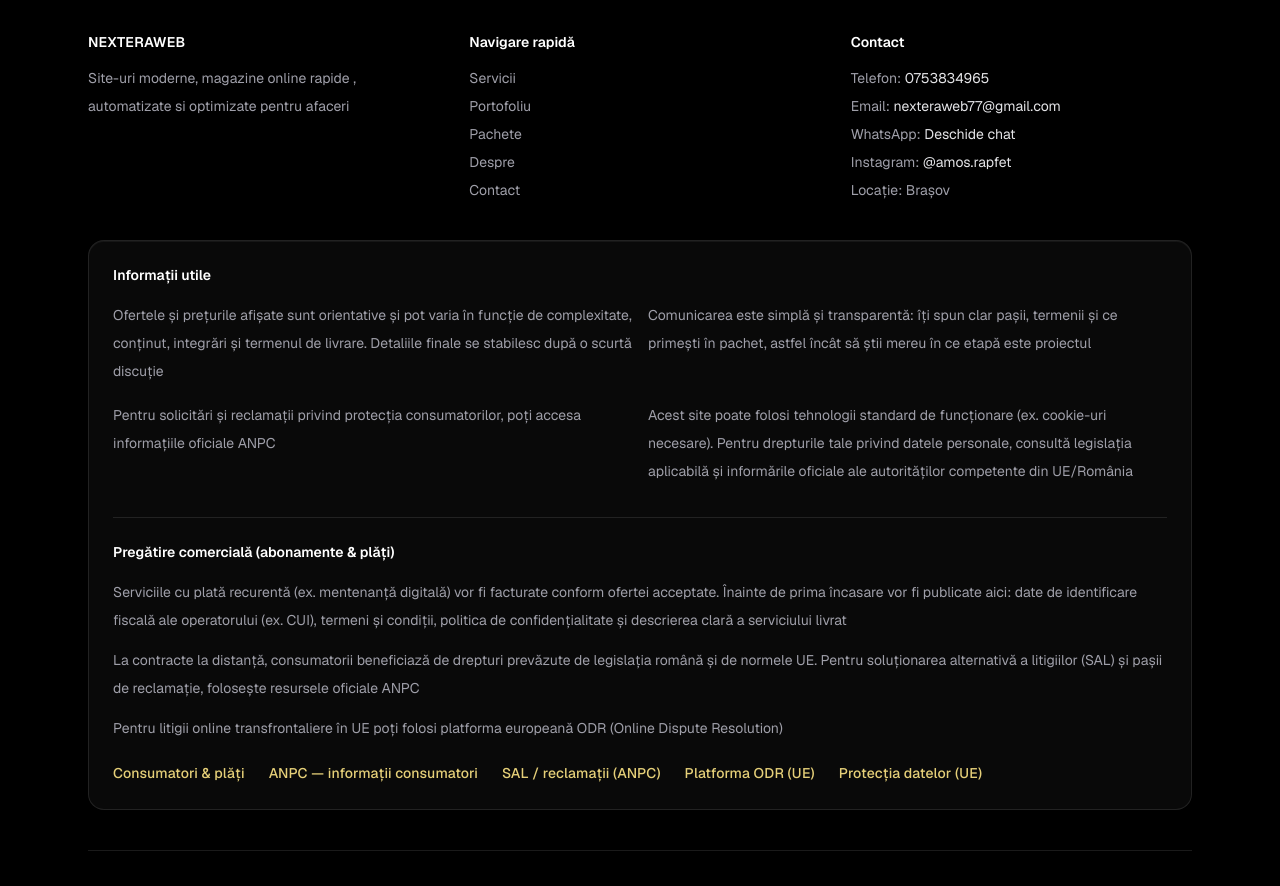
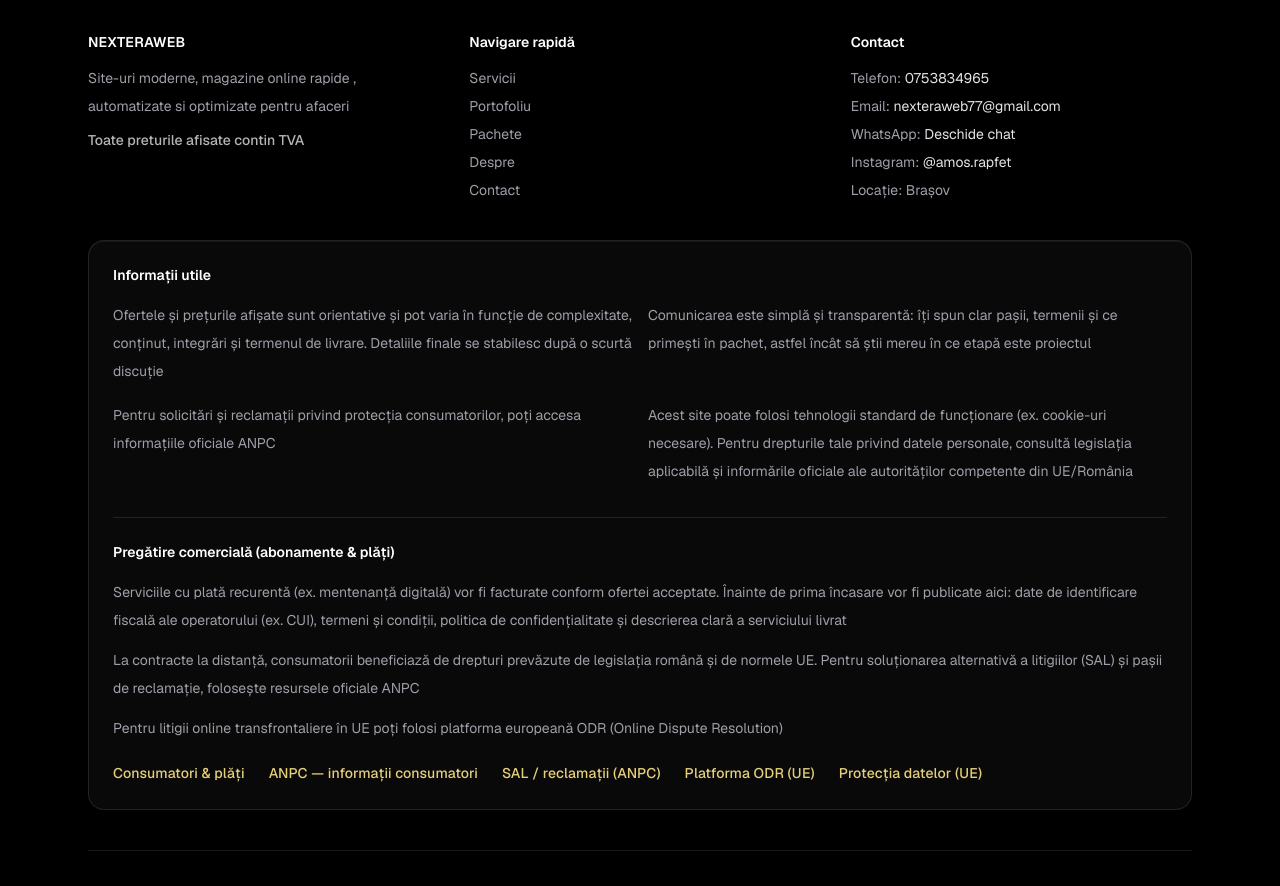
Before and after one commit to nexteraweb77/NEXTERAWEB, a Next.js app: page / in a window 1280 px wide. Shown: the part 4160-5046 px from the top of the page. Built offline with nearby package versions, Linux system fonts and the light colour scheme; no server answers.

Commit message:
toate preturile contin
TVA

```diff
--- a/src/app/page.tsx
+++ b/src/app/page.tsx
@@ -1136,6 +1136,9 @@
                 <p className="mt-3 text-sm leading-7 text-zinc-400">
                   Site-uri moderne, magazine online rapide , automatizate si optimizate pentru afaceri
                 </p>
+                <p className="mt-2 text-sm font-medium leading-6 text-zinc-300/85">
+                  Toate preturile afisate contin TVA
+                </p>
               </div>
 
               <div>
```
